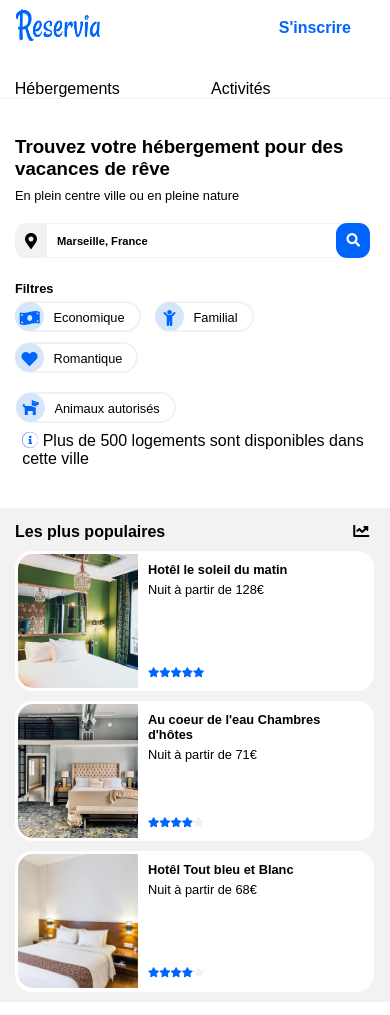
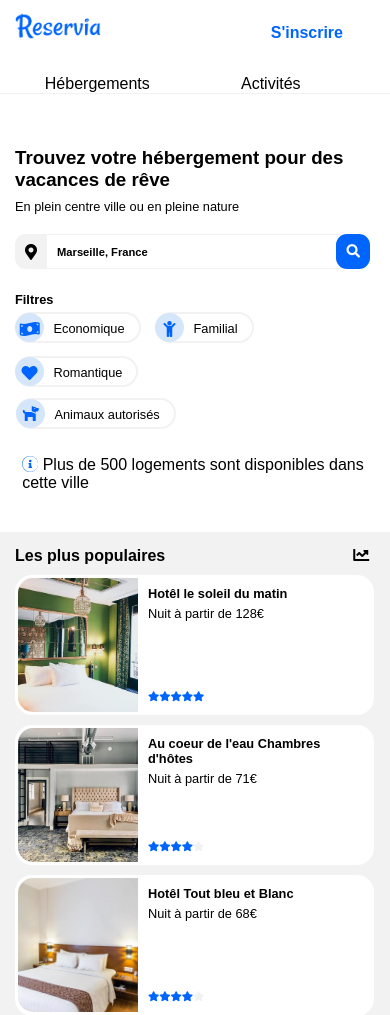
Before and after one commit to CharlesMarcilly/charlesmarcilly_2_26052021, a plain HTML site: page index.html in a window 390 px wide. Shown: the top 1015 px of the page. Drawn offline with Linux system fonts and the light colour scheme.

Commit message:
Version tablette changé. Header desktop HTML/CSS modifié. Version mobile Terminé

```diff
--- a/css/mobile.css
+++ b/css/mobile.css
@@ -10,7 +10,8 @@
             display: flex;
             justify-content: space-between;
             width: 24%;
-            height: 50px;
+            height: 45px;
+            padding-top: 7px;
         }
 
         .menu {
@@ -21,11 +22,10 @@
         #register {
             color: #0065FC;
             font-weight: bold;
-            padding: 0.5rem;
-            margin: 0 0 0 1.5rem;
+            margin: 0rem 0rem 0 1.5rem;
             float: right;
             position: relative;
-            bottom: 4.5rem;
+            top: -4.4rem;
             right: 1rem;
         }
 
@@ -35,9 +35,17 @@
         }
 
         .navigationBar {
-            display: flex !important;
+            display: flex;
             justify-content: space-between;
             margin: -4.5%;
+        }
+
+        #lodging{
+            margin-left:30px;
+        }
+
+        #activities{
+            margin-left: 30px;
         }
 
 
@@ -55,15 +63,15 @@
         }
 
         .navigationLinks{
-            width: 50% !important;
+            width: 50%;
             margin: initial;
-            display:inline-block !important;
+            display:inline-block;
 
         }
 
         .navigationLinks:hover {
             border-bottom: 0.1rem solid #0065FC !important;
-            border-top: none !important;
+            border-top: none;
             font-weight: bold;
         }
 
@@ -197,6 +205,7 @@
         border-radius:16px;
         height:31px;
         margin-left: 0px;
+        margin-top: 3px;
         cursor: pointer;
     }
 
@@ -218,7 +227,7 @@
         height:31px;
         cursor: pointer;
         position: absolute;
-        margin-top: 50px !important;
+        margin-top: 45px !important;
         left: -4px;
     }
 
@@ -231,7 +240,7 @@
     }
 
     .icone_info{
-        margin-top: 25px;
+        margin-top: 35px;
         margin-bottom: 20px;
     }
 
--- a/index.html
+++ b/index.html
@@ -19,8 +19,8 @@
                 <a href='#'><img src='img/logo.png' id='reserviaLogo' alt='Reservia logo'/></a>
                 <div class='menu'>
                     <nav class='navigationBar'>
-                        <a href='#ancre_hebergement' id='lodgingLink' class='navigationLinks'>Hébergements</a>
-                        <a href='#ancre_activite' id='activitiesLink' class='navigationLinks'>Activités</a>
+                        <a href='#ancre_hebergement' id='lodgingLink' class='navigationLinks'><span id="lodging">Hébergements</span></a>
+                        <a href='#ancre_activite' id='activitiesLink' class='navigationLinks'><span id="activities">Activités</span></a>
                     </nav>
                     <a href='#' id='register'>S'inscrire</a>
                 </div>
```
